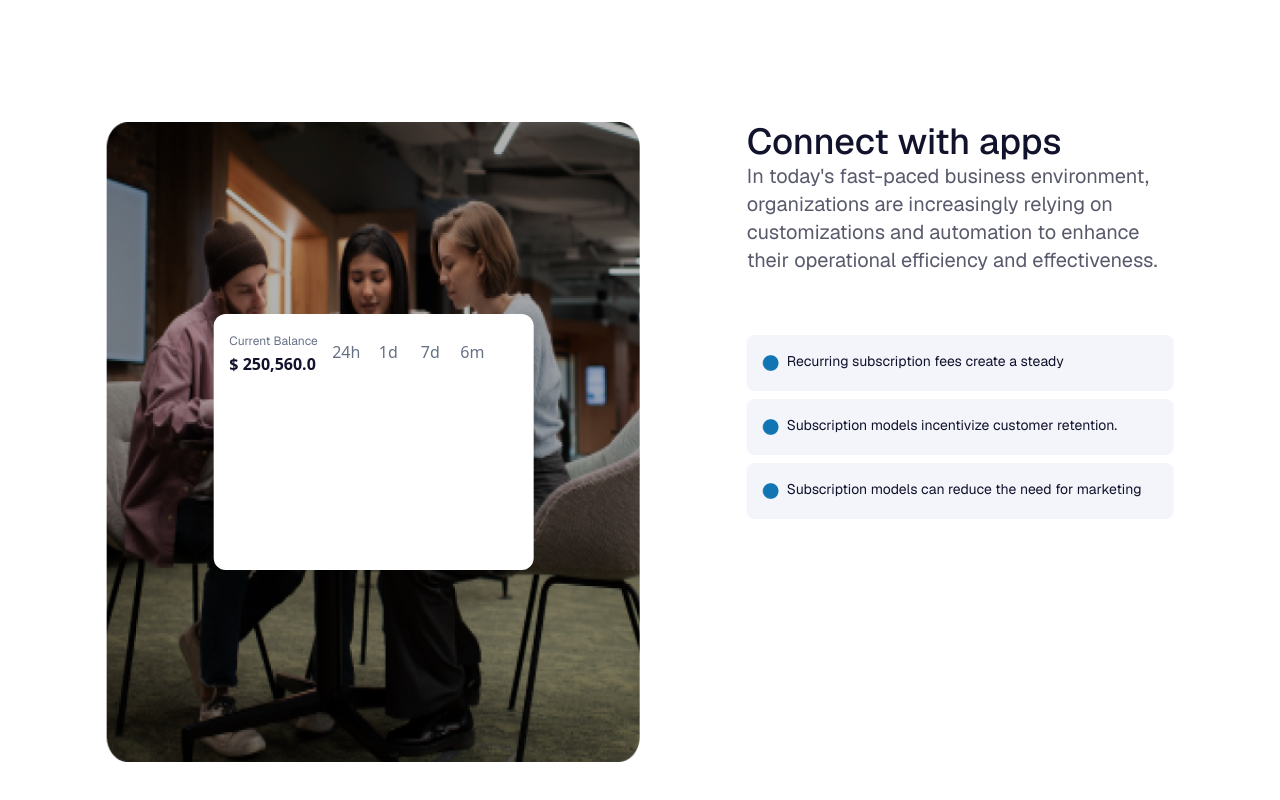
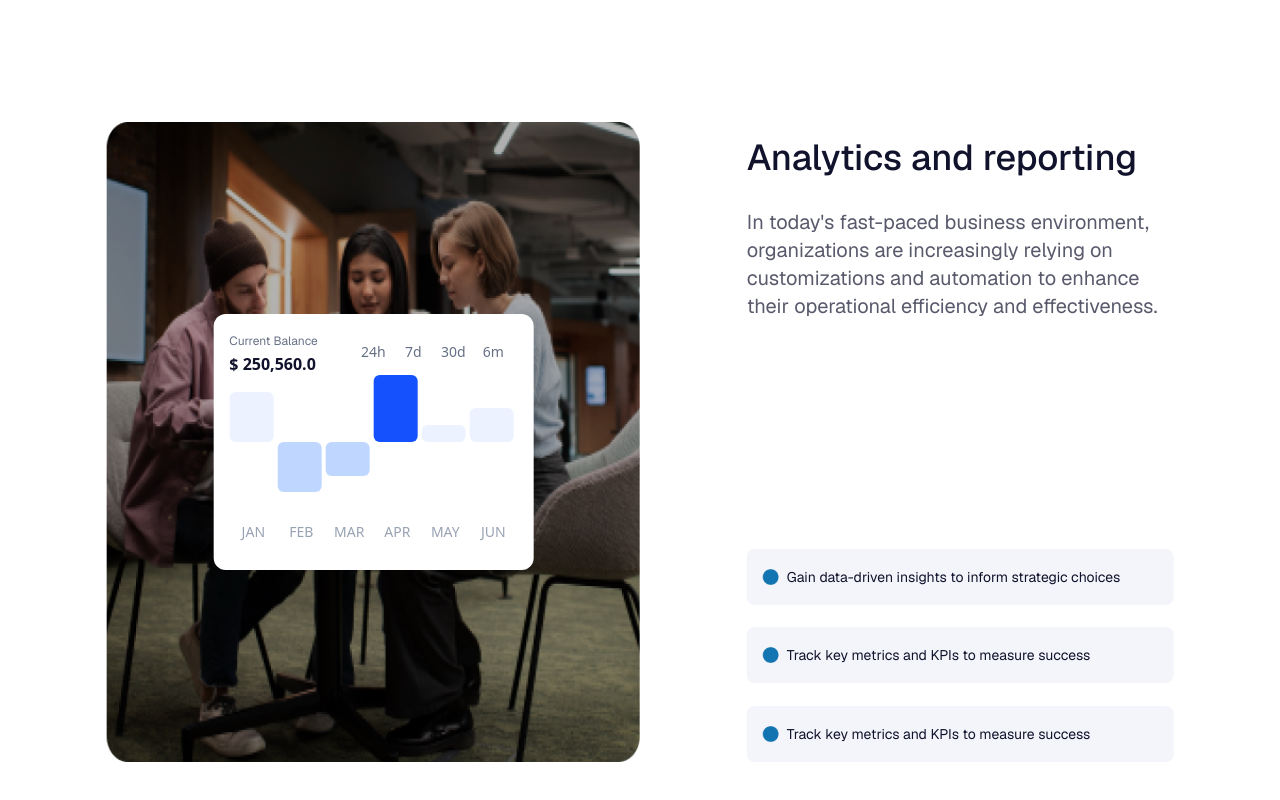
Before and after one commit to benedictbeejay/dashboard, a Next.js app: page / in a window 1280 px wide. Shown: the part 3238-4038 px from the top of the page. Built offline with nearby package versions, Linux system fonts and the light colour scheme; a web font is replaced by a local one.

Commit message:
completed a few more things

```diff
--- a/components/Analytics.jsx
+++ b/components/Analytics.jsx
@@ -1,144 +1,3 @@
-// import React, { useState } from "react";
-
-// const Analytics = () => {
-//   const [activeButton, setActiveButton] = useState(null);
-//   const handleButtonClick = (buttonId) => {
-//     setActiveButton(buttonId);
-//     console.log("hello");
-//   };
-
-//   return (
-//     <div className="h-screen relative">
-//       <div className="absolute flex w-full h-4/5 top-1/2 -translate-y-1/2">
-//         <div className="left w-1/2 h-full relative">
-//           <img src="/assets/machine.png" className=" flex  h-full m-auto" />
-
-//           <div className="absolute duration-100 justify-between p-4 -translate-x-1/2 -translate-y-1/2 left-1/2 top-1/2 h-2/5 w-3/5 bg-white rounded-xl ">
-//             <div className="w-full h-1/5 flex relative">
-//               <div className="w-4/12 h-full block">
-//                 <div className="h-1/2 w-full flex">
-//                   <p className="font-title text-Balance text-xs my-auto ">
-//                     Current Balance
-//                   </p>
-//                 </div>
-//                 <div className="h-1/2 w-full flex">
-//                   <p className=" text-Header font-semibold ">$ 250,560.0</p>
-//                 </div>
-//               </div>
-//               <div className="w-7/12 h-full absolute right-0 flex">
-//                 <div className="w-1/4 h-full py-1 px-1">
-//                   <button
-//                     onClick={() => handleButtonClick("A")}
-//                     className={`w-full h-full $(activeButton === "A" ? "bg-Blue" : "bg-white") rounded-xl flex justify-evenly`}
-//                   >
-//                     <p
-//                       className={`text-xs  my-auto $(activeButton === "A" ? "text-white" : "text-Balance") flex`}
-//                     >
-//                       24h
-//                     </p>
-//                     <span
-//                       className={`bg-white$(activeButton === "A" ? "flex" : "hidden") rounded-full h-1.5 w-1.5 my-auto`}
-//                     ></span>
-//                   </button>
-//                 </div>
-//                 <div className="w-1/4 h-full p-1 ">
-//                   <button
-//                     onClick={() => handleButtonClick("B")}
-//                     className={`w-full h-full $(activeButton === "B" ? "bg-Blue" : "bg-white") rounded-xl flex justify-evenly`}
-//                   >
-//                     <p
-//                       className={`text-xs  my-auto $(activeButton === "B" ? "text-white" : "text-Balance") flex`}
-//                     >
-//                       1d
-//                     </p>
-//                     <span
-//                       className={`bg-white$(activeButton === "B" ? "flex" : "hidden") rounded-full h-1.5 w-1.5 my-auto`}
-//                     ></span>
-//                   </button>
-//                 </div>
-//                 <div className="w-1/4 h-full">
-//                   <button
-//                     onClick={() => handleButtonClick("C")}
-//                     className={`w-full h-full $(activeButton === "C" ? "bg-Blue" : "bg-white") rounded-xl flex justify-evenly`}
-//                   >
-//                     <p
-//                       className={`text-xs  my-auto $(activeButton === "C" ? "text-white" : "text-Balance") flex`}
-//                     >
-//                       7d
-//                     </p>
-//                     <span
-//                       className={`bg-white$(activeButton === "C" ? "flex" : "hidden") rounded-full h-1.5 w-1.5 my-auto`}
-//                     ></span>
-//                   </button>
-//                 </div>
-//                 <div className="w-1/4 h-full">
-//                   <button
-//                     onClick={() => handleButtonClick("D")}
-//                     className={`w-full h-full $(activeButton === "D" ? "bg-Blue" : "bg-white") rounded-xl flex justify-evenly`}
-//                   >
-//                     <p
-//                       className={`text-xs  my-auto $(activeButton === "D" ? "text-white" : "text-Balance") flex`}
-//                     >
-//                       6m
-//                     </p>
-//                     <span
-//                       className={`bg-white$(activeButton === "D" ? "flex" : "hidden") rounded-full h-1.5 w-1.5 my-auto`}
-//                     ></span>
-//                   </button>
-//                 </div>
-//               </div>
-//             </div>
-//             <div className="w-full h-3/5"></div>
-//             <div className="w-full h-1/5"></div>
-//           </div>
-//         </div>
-//         <div className="relative right w-1/2 h-full ">
-//           <div className="absolute space-y-0 block w-4/5 right-0 h-full">
-//             <div className="w-full h-1/3">
-//               <div className="w-full h-1/3 relative">
-//                 <p className="font-title text-left absolute top-1/2 -translate-y-1/2 font-medium  text-Header text-4xl">
-//                   Connect with apps
-//                 </p>
-//               </div>
-//               <div className="w-full h-2/3 relative">
-//                 <p className="font-title text-xl absolute top-1/2 -translate-y-1/2 text-Header/70">
-//                   In today's fast-paced business environment, organizations are
-//                   increasingly relying on customizations and automation to
-//                   enhance their operational efficiency and effectiveness.
-//                 </p>
-//               </div>
-//             </div>
-//             <div className="absolute w-full h-1/3 bottom-0 ">
-//               <div className="w-full h-full relative">
-//                 <div className="h-14 top-0 p-4 space-x-2 flex bg-bgGrayBorder rounded-lg">
-//                   <img src="/assets/bg.png" className="w-4 h-4 my-auto" />
-//                   <p className="font-title text-Header text-sm m-auto">
-//                     Recurring subscription fees create a steady
-//                   </p>
-//                 </div>
-//                 <div className="h-14 absolute w-full top-1/2 -translate-y-1/2 p-4 space-x-2 flex bg-bgGrayBorder rounded-lg">
-//                   <img src="/assets/bg.png" className="w-4 h-4 my-auto" />
-//                   <p className="font-title text-Header text-sm m-auto">
-//                     Subscription models incentivize customer retention.
-//                   </p>
-//                 </div>
-//                 <div className="h-14 absolute bottom-0 p-4 w-full space-x-2 flex bg-bgGrayBorder rounded-lg">
-//                   <img src="/assets/bg.png" className="w-4 h-4 my-auto" />
-//                   <p className="font-title text-Header text-sm m-auto">
-//                     Subscription models can reduce the need for marketing
-//                   </p>
-//                 </div>
-//               </div>
-//             </div>
-//           </div>
-//         </div>
-//       </div>
-//     </div>
-//   );
-// };
-
-// export default Analytics;
-
 import React, { useState } from "react";
 
 const Analytics = () => {
@@ -147,6 +6,12 @@ const Analytics = () => {
   const handleButtonClick = (buttonId) => {
     setActiveButton(buttonId);
     // console.log(`Button ${buttonId} clicked`);
+  };
+
+  const [dateButton, setDateButton] = useState(null);
+
+  const dateButtonClick = (dateId) => {
+    setDateButton(dateId);
   };
 
   return (
@@ -161,8 +26,7 @@ const Analytics = () => {
           />
 
           <div className="absolute duration-100 p-4 -translate-x-1/2 -translate-y-1/2 left-1/2 top-1/2 h-2/5 w-3/5 bg-white rounded-xl">
-            {/* Balance Section */}
-            <div className="w-full h-1/5 flex">
+            <div className="w-full h-1/5 flex relative">
               <div className="w-4/12">
                 <div className="h-1/2 w-full flex">
                   <p className="font-title text-Balance text-xs my-auto">
@@ -173,15 +37,15 @@ const Analytics = () => {
                   <p className="text-Header font-semibold">$ 250,560.0</p>
                 </div>
               </div>
-              <div className="w-7/12 flex justify-between">
+              <div className="w-7/12 flex justify-between p-1 absolute right-0 h-full">
                 {/* Buttons */}
-                {["24h", "1d", "7d", "6m"].map((label, index) => {
+                {["24h", "7d", "30d", "6m"].map((label, index) => {
                   const buttonId = String.fromCharCode(65 + index); // Generate A, B, C, D
                   return (
                     <button
                       key={buttonId}
                       onClick={() => handleButtonClick(buttonId)}
-                      className={`w-1/4 h-full rounded-xl flex justify-evenly items-center transition-all duration-400 ${
+                      className={`w-1/4 h-full rounded-xl px-1 text-sm flex justify-evenly items-center transition-all duration-400 ${
                         activeButton === buttonId
                           ? "bg-Blue text-white"
                           : "bg-white text-Balance"
@@ -196,43 +60,100 @@ const Analytics = () => {
                 })}
               </div>
             </div>
+            <div className="w-full h-3/5 ">
+              <div className=" w-full h-1/2 flex">
+                <div className="w-1/6 h-full relative pr-1">
+                  <div className="w-11/12 h-3/4 absolute bottom-0 rounded-md bg-Chart "></div>
+                </div>
+                <div className="w-1/6 "></div>
+                <div className="w-1/6 "></div>
+                <div className="w-1/6 h-full relative">
+                  <div className="w-11/12 h-full absolute bottom-0 rounded-md bg-Blue"></div>
+                </div>
+                <div className="w-1/6 h-full relative">
+                  <div className="w-11/12 h-1/4 absolute bottom-0 rounded-md bg-Chart"></div>
+                </div>
+                <div className="w-1/6 h-full relative">
+                  <div className="w-11/12 h-1/2 absolute bottom-0 rounded-md bg-Chart"></div>
+                </div>
+              </div>
+
+              <div className="w-full h-1/2 flex">
+                <div className="w-1/6 h-full"></div>
+                <div className="w-1/6 h-full">
+                  <div className="w-11/12 h-3/4 rounded-md bg-down"></div>
+                </div>
+                <div className="w-1/6 h-full">
+                  <div className="w-11/12 h-2/4 rounded-md bg-down"></div>
+                </div>
+                <div className="w-1/6 h-full"></div>
+                <div className="w-1/6 h-full"></div>
+                <div className="w-1/6 h-full"></div>
+              </div>
+            </div>
+            <div className="w-full h-1/5 relative">
+              <div className="h-2/3 w-full m-auto flex absolute top-1/2 -translate-y-1/2">
+                {["JAN", "FEB", "MAR", "APR", "MAY", "JUN"].map(
+                  (label, index) => {
+                    const dateId = label; // Use the label as the unique identifier
+                    return (
+                      <button
+                        key={dateId}
+                        onClick={() => dateButtonClick(dateId)}
+                        className={`w-1/6 h-full rounded-xl px-1 text-sm flex justify-center items-center transition-all duration-400 ${
+                          dateButton === dateId
+                            ? "bg-Chart text-Blue"
+                            : "bg-white text-month"
+                        }`}
+                      >
+                        {label}
+                      </button>
+                    );
+                  }
+                )}
+              </div>
+            </div>
           </div>
         </div>
 
         {/* Right Section */}
-        <div className="right w-1/2 h-full relative">
-          <div className="absolute block w-4/5 right-0 h-full">
-            {/* Header Section */}
-            <div className="h-1/3">
-              <p className="font-title text-4xl text-Header font-medium">
-                Connect with apps
-              </p>
-              <p className="font-title text-xl text-Header/70">
-                In today's fast-paced business environment, organizations are
-                increasingly relying on customizations and automation to enhance
-                their operational efficiency and effectiveness.
-              </p>
+        <div className="relative right w-1/2 h-full ">
+          <div className="absolute space-y-0 block w-4/5 right-0 h-full">
+            <div className="w-full h-1/3">
+              <div className="w-full h-1/3 relative">
+                <p className="font-title text-left absolute top-1/2 -translate-y-1/2 font-medium  text-Header text-4xl">
+                  Analytics and reporting
+                </p>
+              </div>
+              <div className="w-full h-2/3 relative">
+                <p className="font-title text-xl absolute top-1/2 -translate-y-1/2 text-Header/70">
+                  In today's fast-paced business environment, organizations are
+                  increasingly relying on customizations and automation to
+                  enhance their operational efficiency and effectiveness.
+                </p>
+              </div>
             </div>
-
-            {/* Subscription Models */}
-            <div className="h-1/3">
-              {[
-                "Recurring subscription fees create a steady",
-                "Subscription models incentivize customer retention.",
-                "Subscription models can reduce the need for marketing",
-              ].map((text, index) => (
-                <div
-                  key={index}
-                  className="h-14 mb-2 p-4 flex bg-bgGrayBorder rounded-lg"
-                >
-                  <img
-                    src="/assets/bg.png"
-                    alt={`Icon ${index + 1}`}
-                    className="w-4 h-4 my-auto"
-                  />
-                  <p className="font-title text-Header text-sm ml-2">{text}</p>
+            <div className="absolute w-full h-1/3 bottom-0 ">
+              <div className="w-full h-full relative">
+                <div className="h-14 top-0 p-4 space-x-2 flex bg-bgGrayBorder rounded-lg">
+                  <img src="/assets/bg.png" className="w-4 h-4 my-auto" />
+                  <p className="font-title text-Header text-sm my-auto">
+                    Gain data-driven insights to inform strategic choices
+                  </p>
                 </div>
-              ))}
+                <div className="h-14 absolute w-full top-1/2 -translate-y-1/2 p-4 space-x-2 flex bg-bgGrayBorder rounded-lg">
+                  <img src="/assets/bg.png" className="w-4 h-4 my-auto" />
+                  <p className="font-title text-Header text-sm m-auto">
+                    Track key metrics and KPIs to measure success
+                  </p>
+                </div>
+                <div className="h-14 absolute bottom-0 p-4 w-full space-x-2 flex bg-bgGrayBorder rounded-lg">
+                  <img src="/assets/bg.png" className="w-4 h-4 my-auto" />
+                  <p className="font-title text-Header text-sm m-auto">
+                    Track key metrics and KPIs to measure success
+                  </p>
+                </div>
+              </div>
             </div>
           </div>
         </div>
--- a/tailwind.config.js
+++ b/tailwind.config.js
@@ -24,6 +24,9 @@ module.exports = {
         Location: "#5C5C6E",
         Balance: "#667085",
         Blue: "#1552FD",
+        Chart: "#ECF2FF",
+        down: "#BFD7FF",
+        month: "#98A2B3",
       },
       fontFamily: {
         title: ["Geist", "sans-serif"],
```
